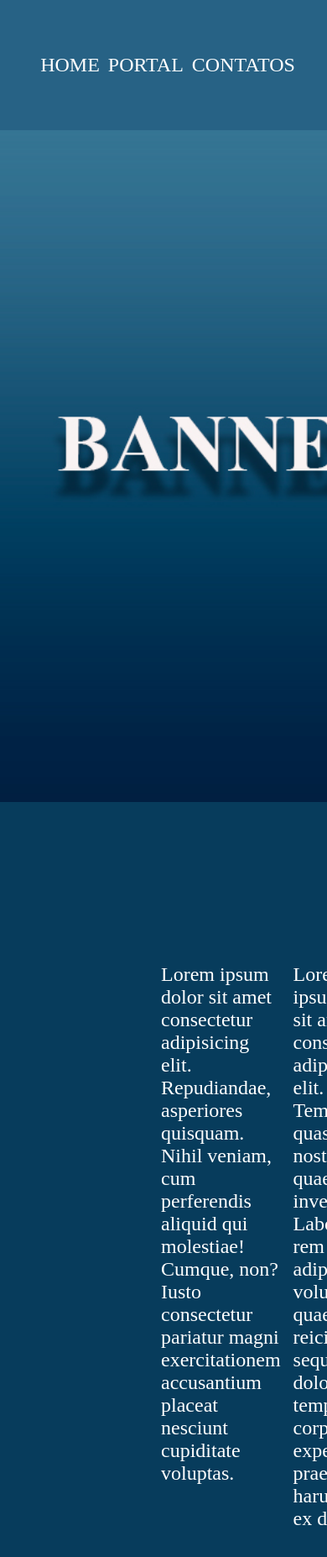
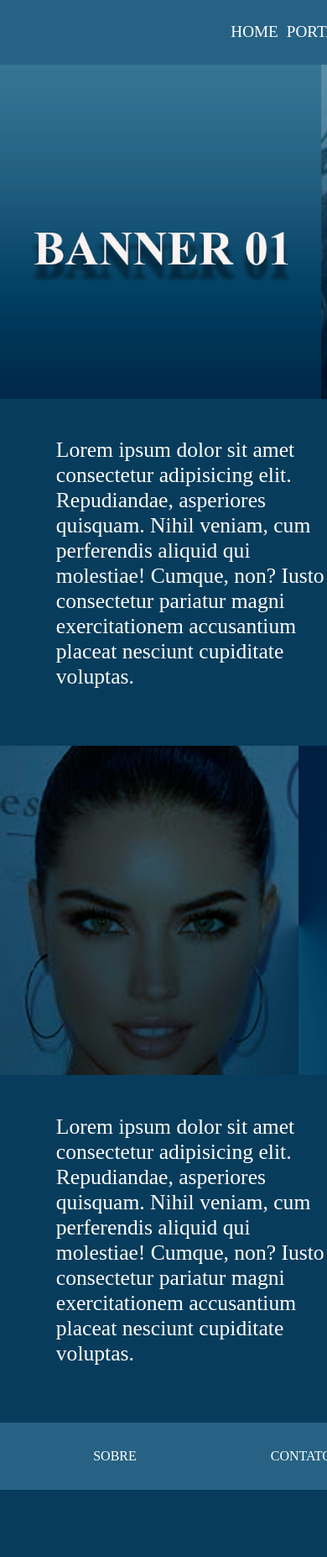
Before and after one commit to jaquemartins12/atividade-photoshop, a plain HTML site: page index.html in a window 390 px wide. Shown: the top 1854 px of the page at 84% size. After the commit the page ends 1774 px from the top, so only its background shows below. Drawn offline with Linux system fonts and the light colour scheme.

Commit message:
update
Deixando responsivo

```diff
--- a/style.css
+++ b/style.css
@@ -1,70 +1,111 @@
-* { /*retirando o recuo da página*/
+* {
+    /*retirando o recuo da página*/
     margin: 0;
     padding: 0;
 }
 
-header { /*chamando o header para estilização*/
-    padding: 4rem; /*danod tamanho ao header*/
-    background-color: #276285; /*dando cor ao header*/
-    font-size: 1.5em; /*tamanho da letra*/
+body {
+    background-color: #073c5c;
+}
+
+header {
+    /*chamando o header para estilização*/
+    padding: 4rem;
+    /*danod tamanho ao header*/
+    background-color: #276285;
+    /*dando cor ao header*/
+    font-size: 1.5em;
+    /*tamanho da letra*/
 }
 
 header ul {
-    display: flex; /*colocando as listas uma ao lado da outra*/
-    justify-content: center; /*colocando as listas ao centro do header*/
+    display: flex;
+    /*colocando as listas uma ao lado da outra*/
+    justify-content: center;
+    /*colocando as listas ao centro do header*/
 }
 
 header ul li {
-    margin-left: 10px; /*margem ao lado esquerdo das listas*/
-    list-style: none; /*tirando a marcação das listas */
+    margin-left: 10px;
+    /*margem ao lado esquerdo das listas*/
+    list-style: none;
+    /*tirando a marcação das listas */
 }
 
 header li a {
-    text-decoration: none; /*tirando a decoração da ancora para conseguir estilizar*/
-    color: white; /*cor nas letras*/
+    text-decoration: none;
+    /*tirando a decoração da ancora para conseguir estilizar*/
+    color: white;
+    /*cor nas letras*/
 }
 
 header li a:hover {
-    color: #368cc2e0; /*ao passar o mouse altera a cor da fonte*/
-    transition: 0.9s; /*tempo de transição*/
+    color: #368cc2e0;
+    /*ao passar o mouse altera a cor da fonte*/
+    transition: 0.9s;
+    /*tempo de transição*/
 }
 
 .banner1 {
-    padding: 25rem; /*tamanho da sessão*/
-    background-image: url(imagens/Banner\ 01.jpg); /*imagem de fundo*/
-    background-repeat: no-repeat; /*não repetir a imagem*/
-    background-size: cover; /*tamanho da imagem*/
+    padding: 25rem;
+    /*tamanho da sessão*/
+    background-image: url(imagens/Banner\ 01.jpg);
+    /*imagem de fundo*/
+    background-repeat: no-repeat;
+    /*não repetir a imagem*/
+    background-size: cover;
+    /*tamanho da imagem*/
 }
 
 div {
-    padding: 12rem; /*tamanho da div*/
-    background-color: #073c5c; /*cor de fundo da div*/
-    display: flex; /*tornando tudo o que tem dentro da div em flex (um ao lado do outro)*/
-    font-size: 1.5em; /*tamanho da letra*/
-    color: white; /*cor da letra*/
+    padding: 12rem;
+    /*tamanho da div*/
+    background-color: #073c5c;
+    /*cor de fundo da div*/
+    display: flex;
+    /*tornando tudo o que tem dentro da div em flex (um ao lado do outro)*/
+    font-size: 1.5em;
+    /*tamanho da letra*/
+    color: white;
+    /*cor da letra*/
 }
+
 div p {
-    margin-right: 15px; /*margem da direita entre os paragrafos*/
+    margin-right: 15px;
+    /*margem da direita entre os paragrafos*/
 }
 
 .banner2 {
-    padding: 25rem; /*tamanho da sessão*/
-    background-image: url(imagens/Banner\ 02.jpg); /*imagem de fundo*/
-    background-repeat: no-repeat; /*não repetir a imagem*/
-    background-size: cover; /*tamanho da imagem*/
+    padding: 25rem;
+    /*tamanho da sessão*/
+    background-image: url(imagens/Banner\ 02.jpg);
+    /*imagem de fundo*/
+    background-repeat: no-repeat;
+    /*não repetir a imagem*/
+    background-size: cover;
+    /*tamanho da imagem*/
 }
 
 .paragrafos2 {
-    padding: 12rem; /*tamanho da div*/
-    background-color: #073c5c; /*cor de fundo da div*/
-    display: flex; /*tornando tudo o que tem dentro da div em flex (um ao lado do outro)*/
-    font-size: 1.5em; /*tamanho da letra*/
-    color: white; /*cor da letra*/
+    padding: 12rem;
+    /*tamanho da div*/
+    background-color: #073c5c;
+    /*cor de fundo da div*/
+    display: flex;
+    /*tornando tudo o que tem dentro da div em flex (um ao lado do outro)*/
+    font-size: 1.5em;
+    /*tamanho da letra*/
+    color: white;
+    /*cor da letra*/
 }
+
 footer {
-    padding: 1.4rem; /*danod tamanho ao footer*/
-    background-color: #276285; /*dando cor ao footer*/
-    font-size: 1.5em; /*tamanho da letra*/
+    padding: 1.4rem;
+    /*danod tamanho ao footer*/
+    background-color: #276285;
+    /*dando cor ao footer*/
+    font-size: 1.5em;
+    /*tamanho da letra*/
 }
 
 footer ul {
@@ -86,3 +127,105 @@ footer li a:hover {
     color: #073c5c;
     transition: 0.9s;
 }
+
+
+@media screen and (max-width:480px) {
+    header {
+        padding: 7%;
+        width: 45.8rem;
+        background-color: #276285;
+        font-size: 1.2rem;
+    }
+
+    header ul {
+        display: flex;
+        justify-content: center;
+    }
+
+    header li a {
+        text-decoration: none;
+        color: white;
+    }
+
+    header li a:hover {
+        color: #368cc2e0;
+        transition: 0.9s;
+    }
+
+    .banner1 {
+        padding: 10%;
+        width: 44rem;
+        height: 20rem;
+        background-image: url(imagens/Banner\ 01.jpg);
+        background-repeat: no-repeat;
+        background-size: cover;
+    }
+
+    div {
+        padding: 5%;
+        height: 20rem;
+        background-color: #073c5c;
+        display: flex;
+        font-size: 1.2rem;
+        color: white;
+    }
+
+    .paragrafos {
+        padding: 12%;
+        width: 40rem;
+        background-color: #073c5c;
+        display: flex;
+        font-size: 1.6em;
+        color: white;
+        margin-left: 20px;
+
+    }
+
+    .banner2 {
+        padding: 40%;
+        width: 25rem;
+        height: 5rem;
+        background-image: url(imagens/Banner\ 02.jpg);
+        background-repeat: no-repeat;
+        background-size: cover;
+    }
+
+    .paragrafos2 {
+        padding: 12%;
+        width: 40rem;
+        background-color: #073c5c;
+        display: flex;
+        font-size: 1.6em;
+        color: white;
+        margin-left: 20px;
+    }
+
+
+footer {
+    padding: 8%;
+    width: 45rem;
+    background-color: #276285;
+    font-size: 1rem;
+}
+
+footer ul {
+    display: flex;
+    justify-content: space-around;
+}
+
+footer ul li {
+    margin: 20 auto;
+    list-style: none;
+}
+
+footer li a {
+    text-decoration: none;
+    color: white;
+}
+
+footer li a:hover {
+    color: #073c5c;
+    transition: 0.9s;
+}
+
+}
```
Also changed, not shown: index.html (+18 -8 lines).
